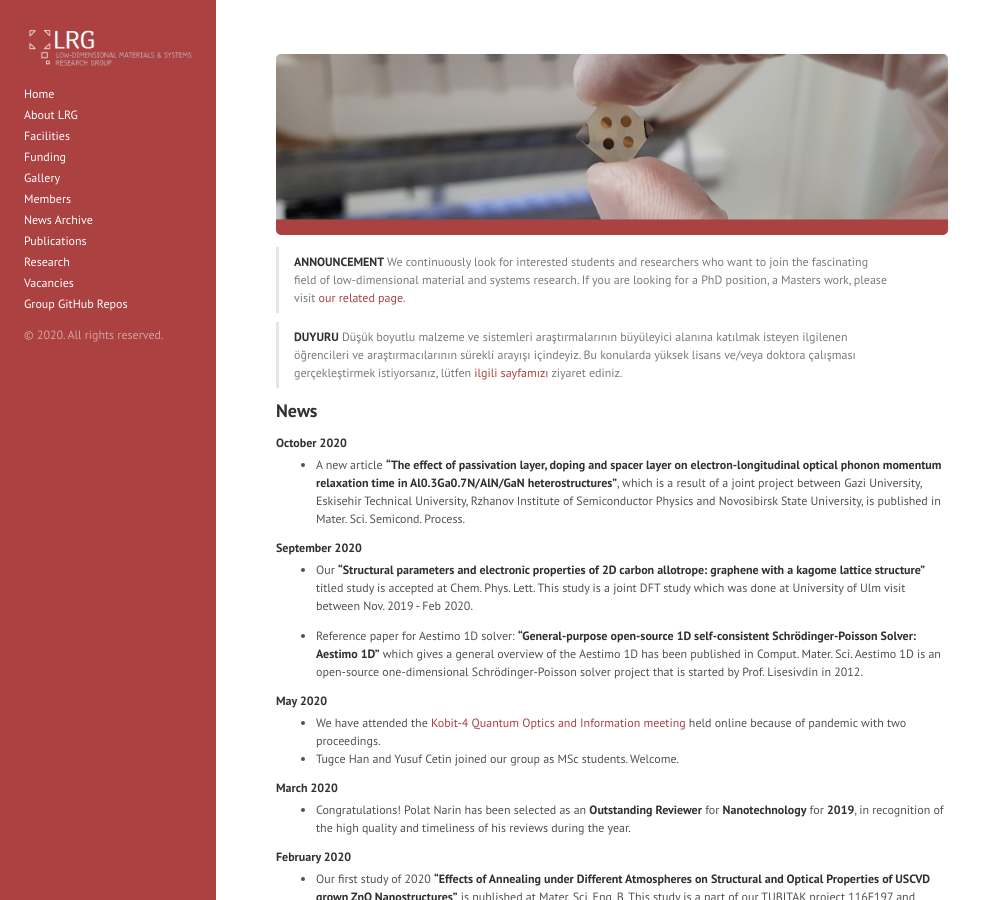
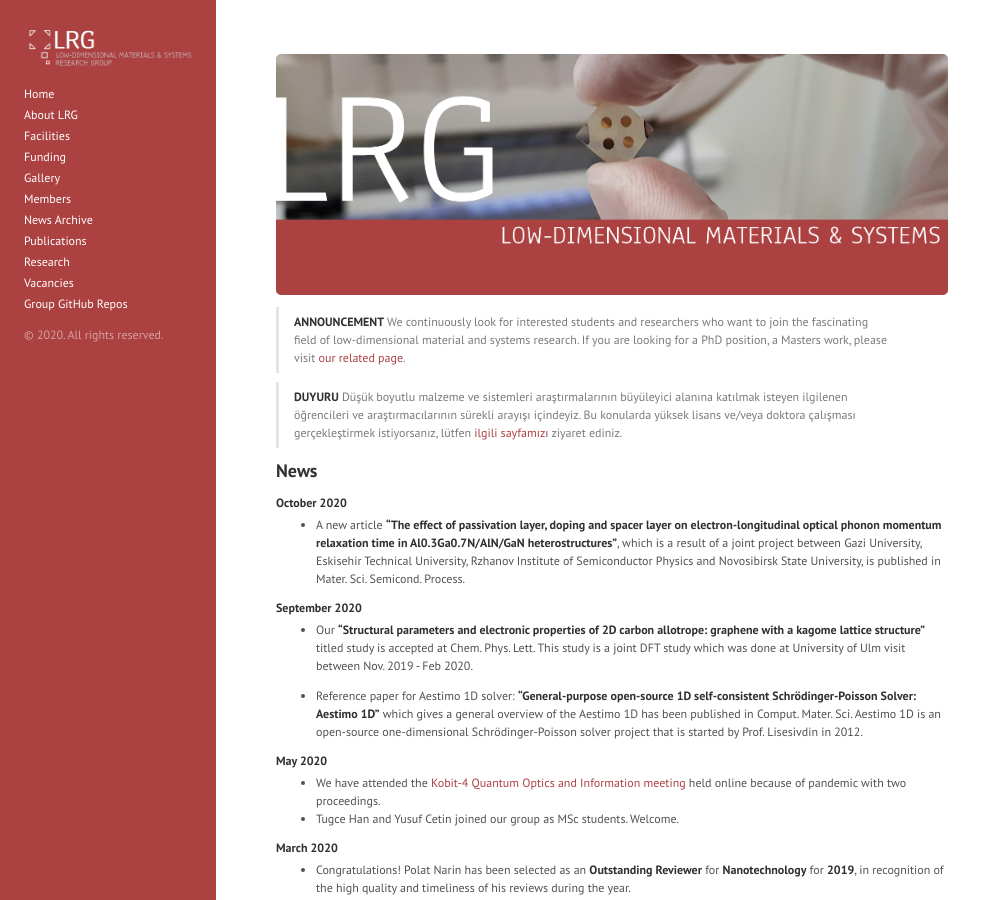
Before and after one commit to lrgresearch/oldwebsite, a Jekyll site: the page built from index.md, in a window 1280 px wide and 900 px high. Shown: the whole window, without its empty margins (0-987 px from the left). Built offline with Jekyll 4.4.1, drawn with Linux system fonts in a browser that asks for light colours; the list of posts is cut into pages by our own code.

Commit message:
Update index.md

```diff
--- a/index.md
+++ b/index.md
@@ -2,7 +2,7 @@
 layout: page
 ---
 
-![Image](files/banner.png)
+![Image](files/banner2.png)
 
 > **ANNOUNCEMENT**
 > We continuously look for interested students and researchers who want to join the fascinating field of low-dimensional material and systems research. If you are looking for a PhD position, a Masters work, please visit [our related page](vacancies.md).
```
